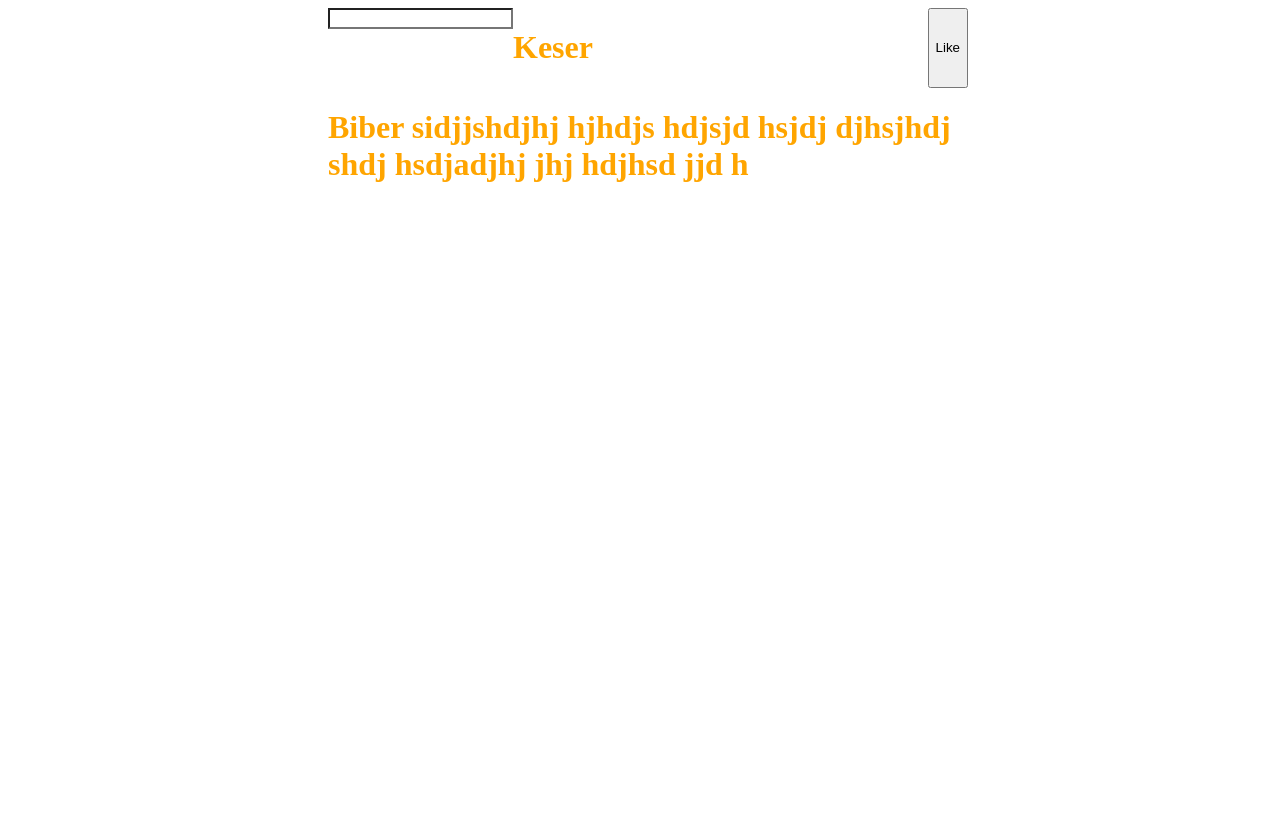
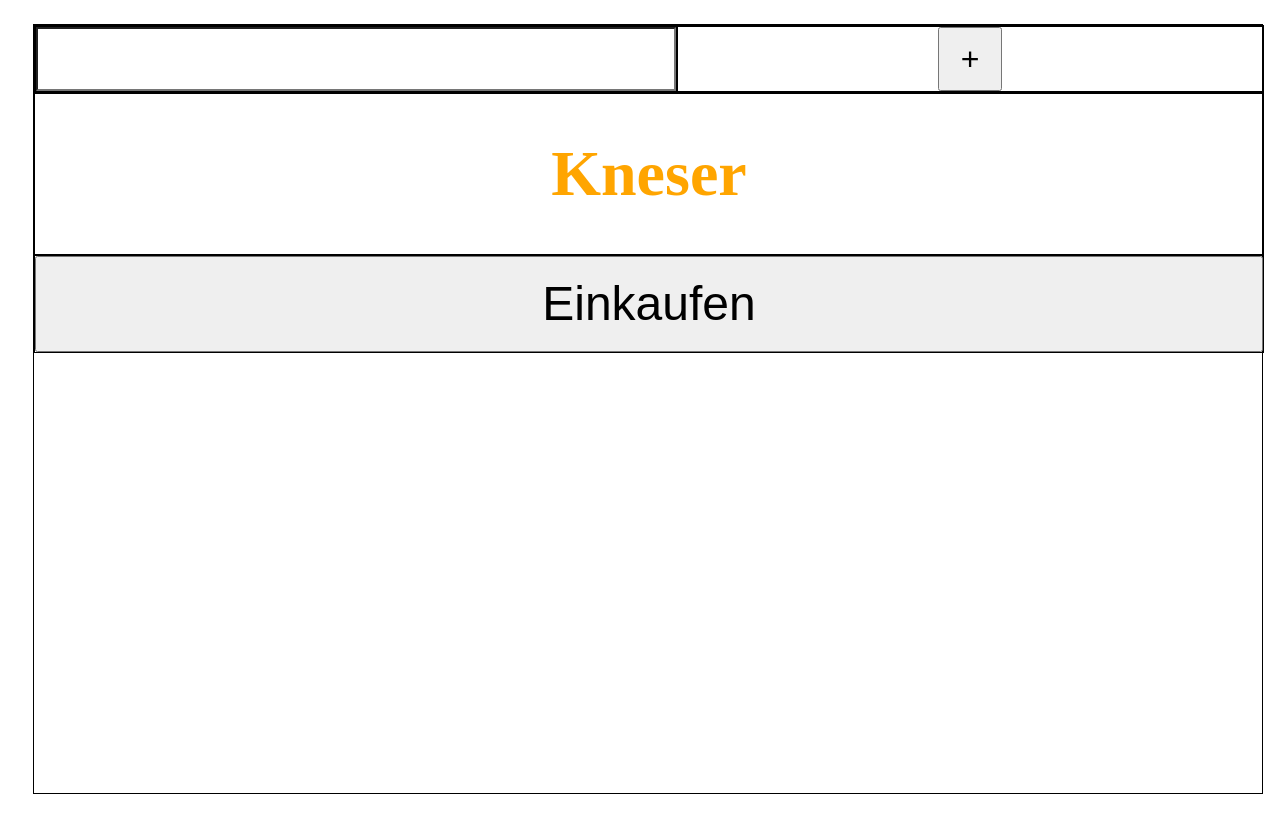
Before and after one commit to keckamreck/backendbanditen, a Next.js app: page /dashboard in a window 1280 px wide. Built offline with nearby package versions, Linux system fonts and the light colour scheme.

Commit message:
changes made

```diff
--- a/src/app/dashboard/page.module.scss
+++ b/src/app/dashboard/page.module.scss
@@ -2,27 +2,55 @@
   display: flex;
   background: white;
   color: orange;
-  font-size: 1em;
+  font-size: 2em;
   width: 100vw;
   height: 100vh;
   flex-direction: column;
   align-items: center;
-  padding-top: 0;
+
 }
 .main{
 
+  margin-top: 2vh;
+  width: 96vw;
+  height: 96vh;
+  border: black solid 1px;
   div{
     display: flex;
+    width: inherit;
+    align-items: center;
+    justify-content: center;
+    border: black solid 1px;
+    div{
+      display: flex;
+      width: 50vw;
+    }
+  }
+  button{
+    font-size: 1em;
+    height: 2em;
+    width: 2em;
+    text-align: center;
+}
+  a{
+    color: orange;
+    text-align: center;
+  }
+
+  input{
     width: 50vw;
-    //background: black;
-
-  }
-  h1{
-    width: 50vw;
-    color: orange;
-  }
-  input{
+    height: 2em;
+    font-size: 1em;
     background: white;
     color: black;
   }
 }
+.todayButton{
+  button{
+
+    font-size: 1.5em;
+    width: 100%;
+    text-align: center;
+  }
+
+}
--- a/src/app/dashboard/page.tsx
+++ b/src/app/dashboard/page.tsx
@@ -1,8 +1,9 @@
 "use client";
-
 import styles from "./page.module.scss";
 import Head from "next/head";
 import { useState } from 'react';
+import Image from "next/image";
+// import { newList } ;
 
 
 
@@ -17,14 +18,24 @@ export default function DashboardPage() {
             </Head>
             <main className={styles.main}>
                 <div>
-                    <SearchBar />
+                    <div>
+                        <SearchBar />
+                    </div>
+                    <div>
+                        <button title="addList" onClick={()=>newList()}>
+                            +
+                        </button>
+                    </div>
+
+                </div>
+                <div>
                     <Biber />
-                    <button onClick={()=>{setLikes(like+1); console.log(like)}}>
-                        Like
+
+                </div>
+                <div className={styles.todayButton}>
+                    <button id="todayButton" >
+                        Einkaufen
                     </button>
-                </div>
-                <div background-color="#090309">
-                    <h1>Biber sidjjshdjhj hjhdjs hdjsjd hsjdj djhsjhdj shdj hsdjadjhj jhj hdjhsd jjd h</h1>
                 </div>
             </main>
         </div>
@@ -41,7 +52,7 @@ export default function DashboardPage() {
 
     }
     function Biber(){
-        let biber= title("Keser")
+        let biber= title("Kneser")
         return(
             <h1>{biber}</h1>
         )
```
Also changed, not shown: package.json (+4 -3 lines), 1 other file (tests, documents, lock files or other folders).
